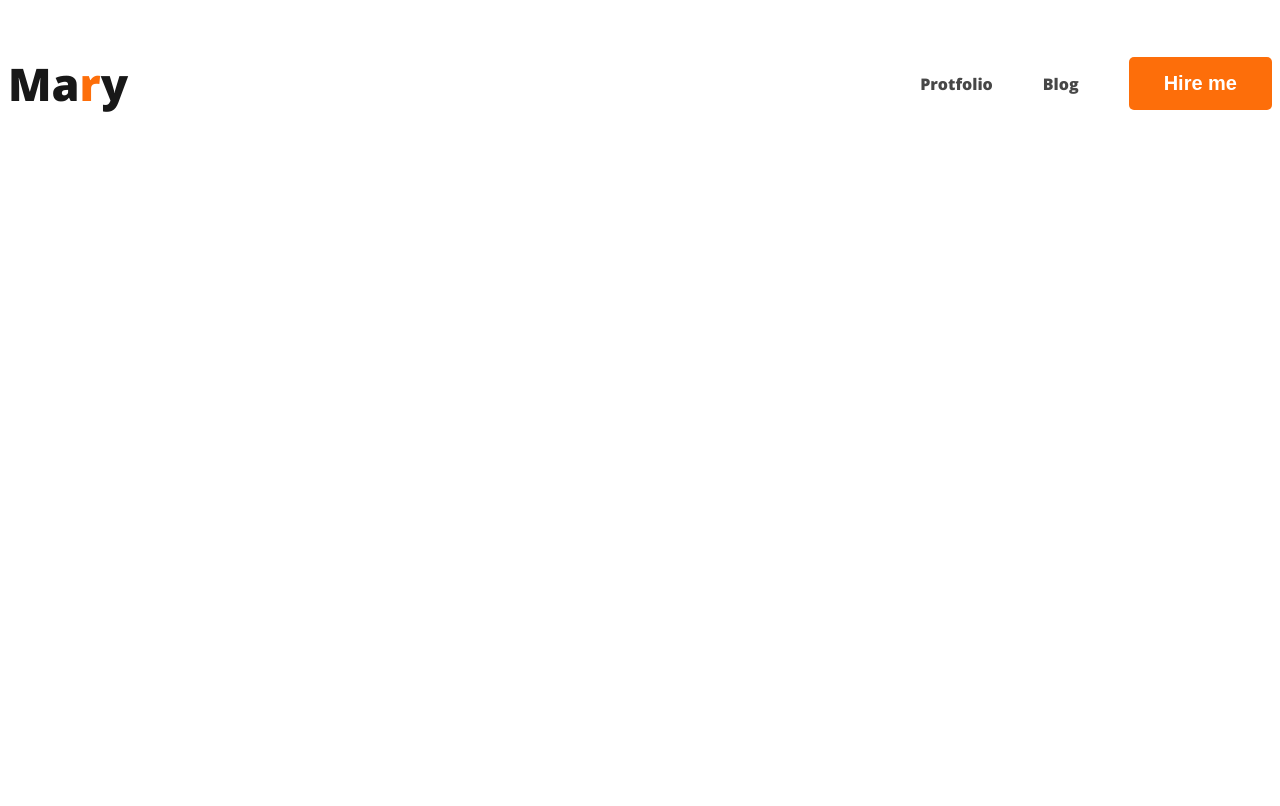
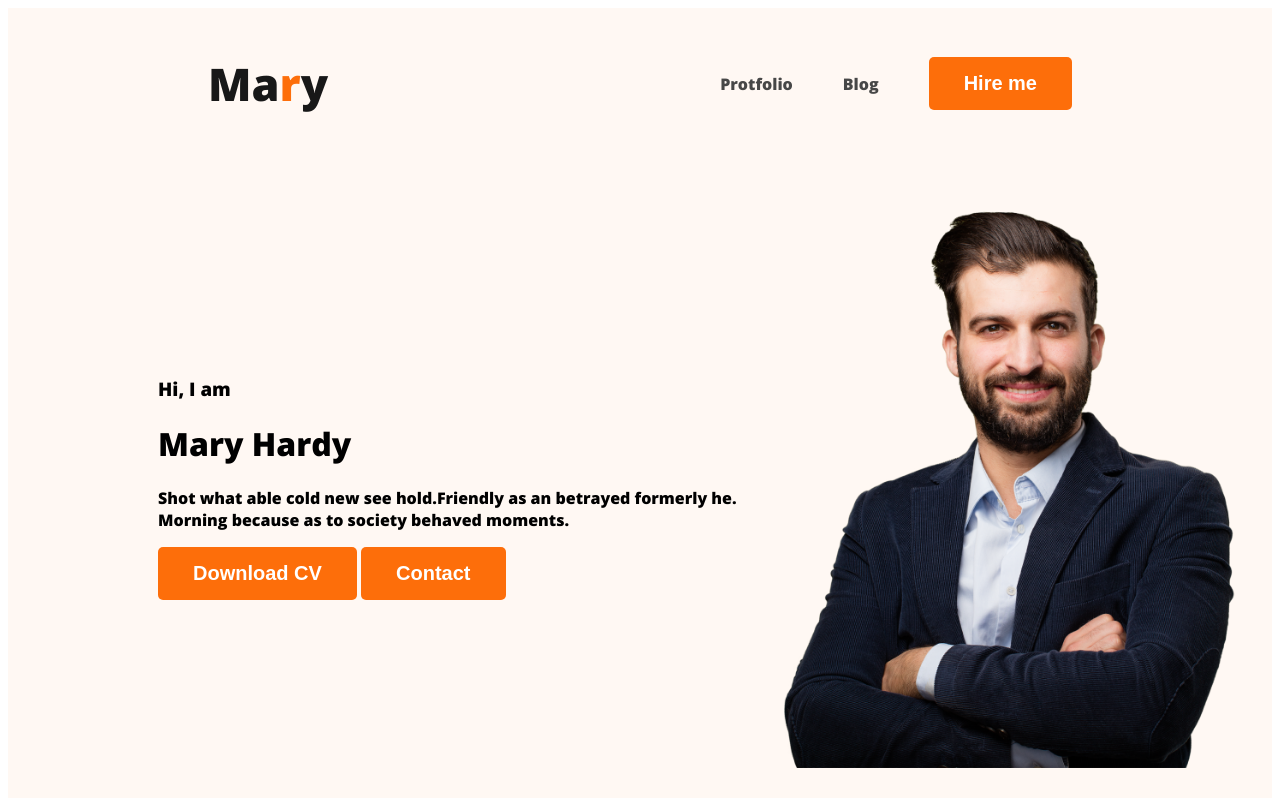
Before and after one commit to Afsana-Jannat/web-develop-protfolio, a plain HTML site: page web.html in a window 1280 px wide. Drawn offline with nearby package versions, Linux system fonts and the light colour scheme.

Commit message:
added banner

```diff
--- a/web.css
+++ b/web.css
@@ -38,4 +38,17 @@ nav{
     display: flex;
     justify-content: space-between;
     align-items: center;
+    margin: 0 200px;
 }
+.header{
+    background-color: #FFF8F3;
+}
+.banner{
+    padding: 30px 30px 30px 150px;
+    display: flex;
+    align-items: center;
+}
+.banner .profile-pic{
+    width: 500px;
+
+}
--- a/web.html
+++ b/web.html
@@ -10,7 +10,7 @@
     <link rel="stylesheet" href="web.css">
 </head>
 <body>
-    <header>
+    <header class="header">
         <nav>
             <h3 class="nav-tital">Ma<span class="orng">r</span>y</h3>
             <ul>
@@ -19,6 +19,20 @@
                 <li><button class="btn-clr">Hire me</button></li>
             </ul>
         </nav>
+        <div class="banner">
+        <div class="banner-content">
+            <h3 class="banner-greeting">Hi, I  am</h3>
+            <h1 class="banner-title">Mary Hardy</h1>
+            <p>Shot what able cold new see hold.Friendly as an betrayed formerly he.
+                 Morning because as to society behaved moments.</p>
+                 <button class="btn-clr">Download CV</button>
+                 <button class="btn-clr">Contact</button>
+
+
+        </div>
+        <img class="profile-pic" src="images/hardy.png" alt="">
+
+    </div>
 
     </header>
     <main>
```
